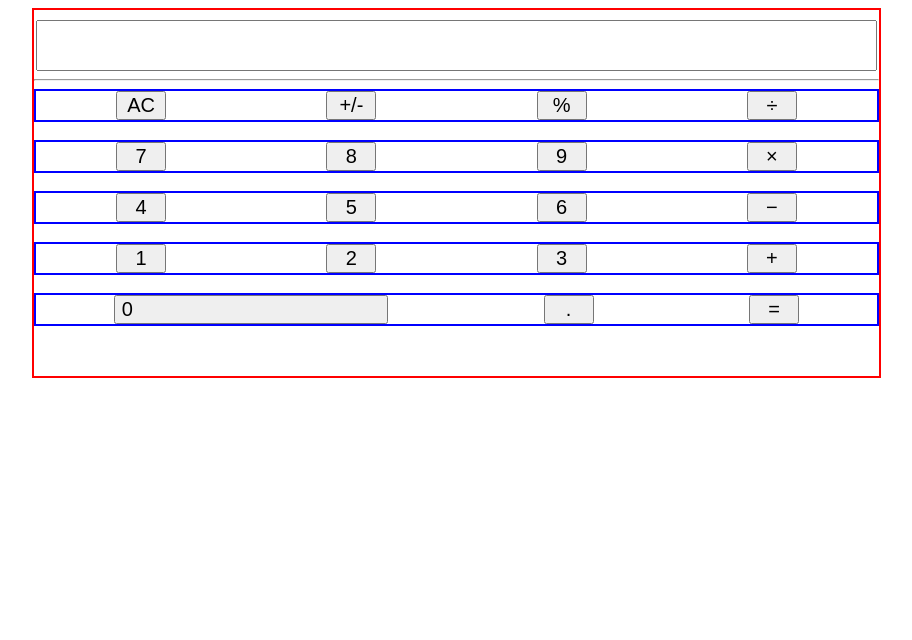
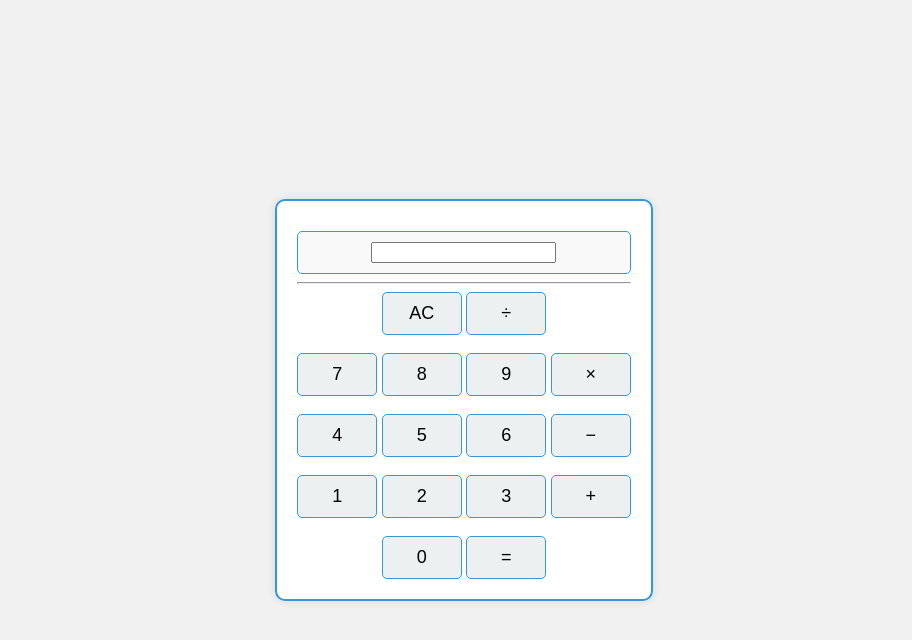
Before and after one commit to seba3510/Calculator, a plain HTML site: page index.html in a window 1280 px wide. Shown: the whole page, without its empty margins (176-1088 px from the left). Drawn offline with Linux system fonts and the light colour scheme.

Commit message:
Make calculator look prettier

```diff
--- a/index.html
+++ b/index.html
@@ -10,81 +10,43 @@
 </head>
 
 <body>
-
-
-
-
     <div class="container">
-
-
-
-
         <div class="screen">
             <input type="text" readonly>
         </div>
-
         <hr>
-
-
         <div class="row-1">
-
-            <button>AC</ACr></button>
-            <button>+/-</button>
-            <button>&percnt;</button>
+            <button>AC</button>
             <button>&divide;</button>
-
         </div>
-
         <br>
-
         <div class="row-2">
             <button>7</button>
             <button>8</button>
             <button>9</button>
             <button>&times;</button>
         </div>
-
         <br>
-
-
         <div class="row-3">
-
             <button>4</button>
             <button>5</button>
             <button>6</button>
             <button>&minus;</button>
-
         </div>
-
         <br>
-
         <div class="row-4">
-
             <button>1</button>
             <button>2</button>
             <button>3</button>
             <button>&plus;</button>
-
         </div>
-
         <br>
-
         <div class="row-5">
-
             <button class="zero-btn">0</button>
-            <button>&period;</button>
             <button>&equals;</button>
-
-
         </div>
-
-
     </div>
-
-
-
     <script src="./calculator.js"></script>
-
 </body>
 
 </html>
--- a/styles.css
+++ b/styles.css
@@ -1,51 +1,59 @@
-.container {
-    /* box-sizing: content-box */
-    border: 2px solid red;
-    text-align: center;
-    margin-left: 200px;
-    margin-right: 215px;
-    padding-bottom: 50px;
-    /* margin-top: 60px; */
+body {
+    font-family: 'Arial', sans-serif;
+    background-color: #f1f1f1;
+    margin: 0;
+    display: flex;
+    justify-content: center;
+    align-items: center;
+    height: 100vh;
 }
 
-
-
-.row-1,
-.row-2,
-.row-3,
-.row-4 {
-    display: flex;
-    justify-content: space-around;
-    border: 2px solid blue;
-}
-
-
-button {
-    font-size: 20px;
-    width: 50px
-}
-
-
-input {
-    height: 45px;
-    width: 98.5%;
-    text-align: right;
-
+.container {
+    border: 2px solid #3498db;
+    text-align: center;
+    margin: 60px auto;
+    padding: 20px;
+    max-width: 400px;
+    background-color: #ffffff;
+    border-radius: 10px;
+    box-shadow: 0 0 10px rgba(0, 0, 0, 0.1);
 }
 
 .screen {
     margin-top: 10px;
+    border: 1px solid #3498db;
+    padding: 10px;
+    background-color: #f9f9f9;
+    border-radius: 5px;
 }
 
-
-.row-5 {
+.row {
     display: flex;
     justify-content: space-around;
-    border: 2px solid blue;
+    margin: 10px 0;
 }
 
-.zero-btn {
+button {
+    font-size: 18px;
+    width: 80px;
+    padding: 10px;
+    border: 1px solid #3498db;
+    background-color: #ecf0f1;
+    border-radius: 5px;
+    cursor: pointer;
+    transition: background-color 0.3s ease;
+}
 
-    text-align: left;
-    width: 32.6%;
+button:hover {
+    background-color: #bdc3c7;
 }
+
+.special-btn {
+    background-color: #e74c3c;
+    color: #ffffff;
+}
+
+.operator-btn {
+    background-color: #3498db;
+    color: #ffffff;
+}
```
